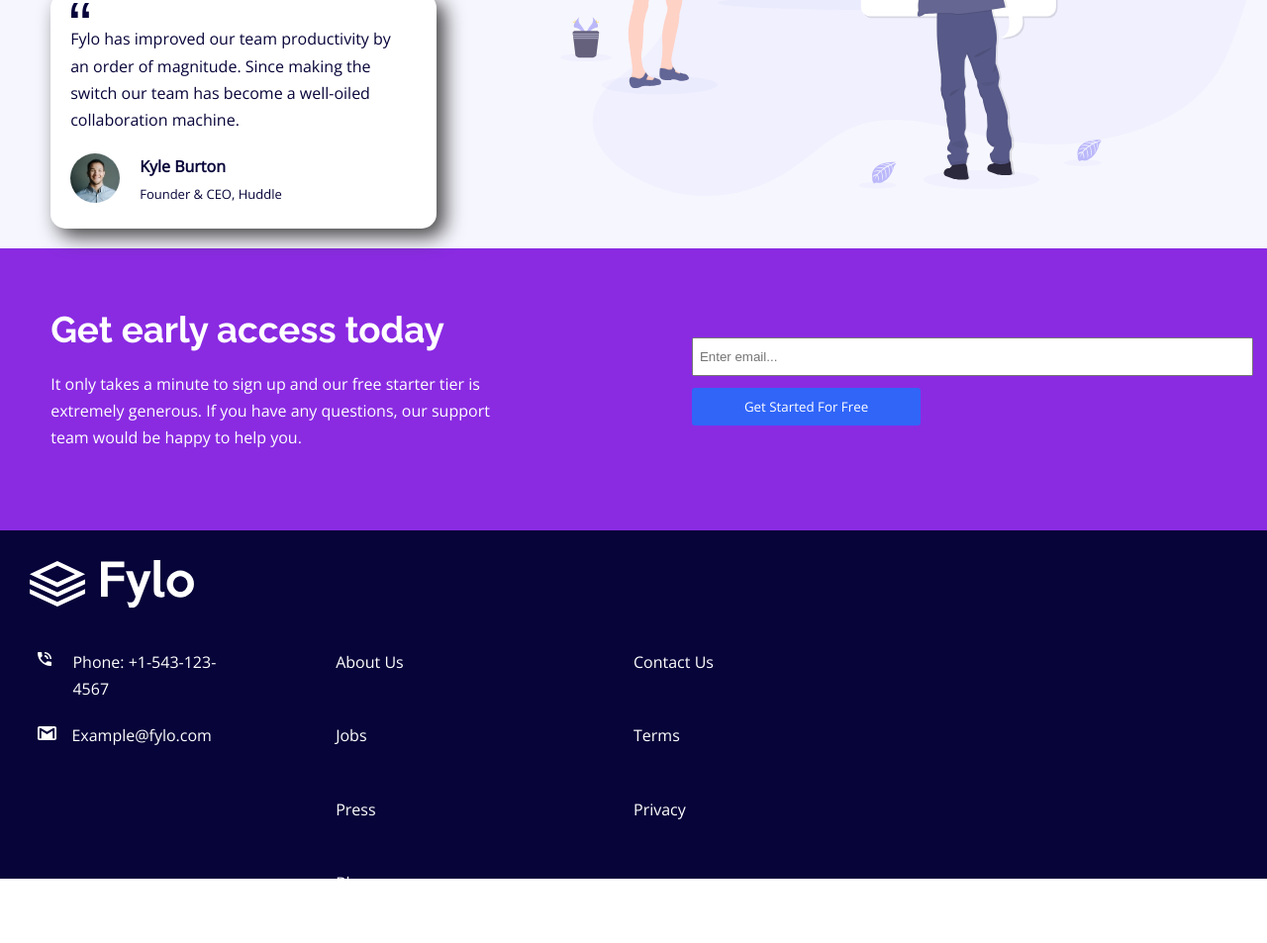
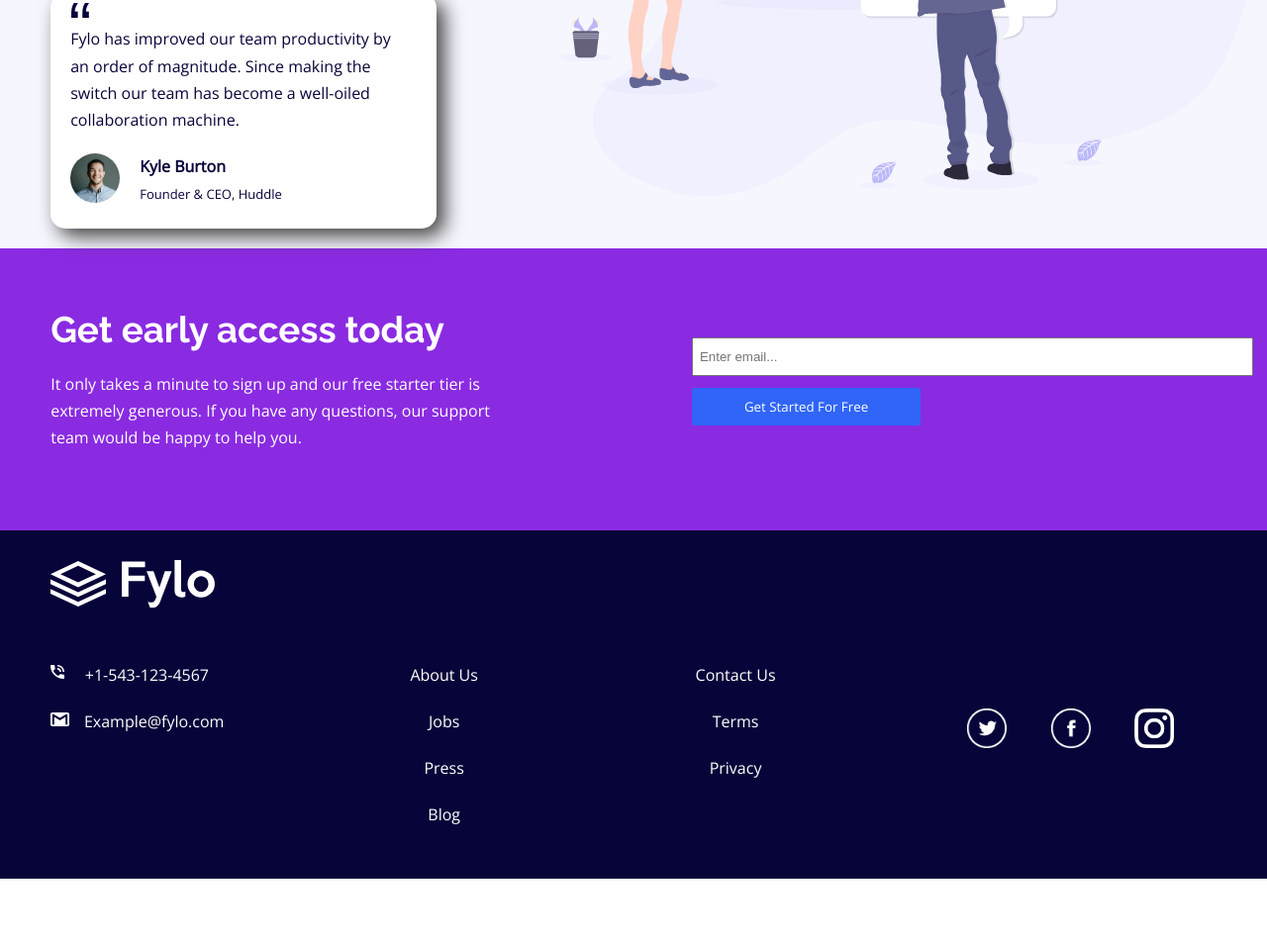
Before and after one commit to J-Wil21/Flyo-LandingPage, a plain HTML site: page index.html in a window 1280 px wide. Shown: the part 1215-2168 px from the top of the page at 99% size. After the commit the page ends 2103 px from the top, so only its background shows below. Drawn offline with nearby package versions, Linux system fonts and the light colour scheme.

Commit message:
Finished the landing page
Added social media logos. Finished the landing page.

```diff
--- a/css/style.css
+++ b/css/style.css
@@ -13,11 +13,13 @@ button {
     color: #fff;
     font-family: 'Open Sans', sans-serif;
     cursor: pointer;
+
 }
 
 button:hover {
     background-color: hsl(224, 100%, 70%);
     border: solid hsl(224, 100%, 70%);
+    box-shadow: hsl(238, 22%, 44%) 0 0 5px 0px;
 }
 
 .files,
@@ -230,18 +232,21 @@ footer {
 
 }
 
+
 .footer_grid {
-    margin: 3%;
+    margin: 4%;
     display: grid;
     grid-template-columns: 1fr 1fr 1fr 1fr;
     grid-template-rows: 1fr 1fr 1fr 1fr;
+    text-align: center;
 }
 
 .grid1 {
     grid-column: 1;
-    display:flex;
+    display: flex;
 }
-.grid1>img{
+
+.grid1>img {
     width: 14px;
     height: 14px;
     margin-right: 7%;
@@ -252,6 +257,7 @@ footer {
     grid-row: 2;
     display: flex;
 }
+
 .grid2>img {
     width: 19px;
     height: 14px;
@@ -294,21 +300,36 @@ footer {
 .grid9 {
     grid-column: 3;
     grid-row: 3;
+}
+
+.grid10 {
+    grid-column: 4;
+    grid-row: 2;
 
 }
 
-/* .footer_grid>div{
-    max-width: 100%;
-} */
-
-
+.grid10>img {
+    width: 40px;
+    padding: 0 20px;
+}
 
 .white {
     color: #fff;
+
+}
+
+a {
+    color: #fff;
+    text-decoration: none;
+}
+
+p>a:hover {
+    color: hsl(240, 67%, 84%);
+
 }
 
 .white_logo {
     filter: brightness(0) invert(1);
-    padding: 30px 0 0 30px;
+    padding: 30px 0 0 4%;
 
 }
--- a/index.html
+++ b/index.html
@@ -93,56 +93,63 @@
     <div class="footer_grid">
       <div class="grid1">
         <img src="images/icon-phone.svg">
-        <p class="white">
-          Phone: +1-543-123-4567
+        <p>
+          <a href="tel:+1-543-123-4567">+1-543-123-4567</a>
         </p>
       </div>
 
       <div class="grid2">
         <img src="images/icon-email.svg">
-        <p class="white">
-          Example@fylo.com
+        <p >
+           <a href="mailto:Example@fylo.com">Example@fylo.com</a>
         </p>
       </div>
 
       <div class="grid3">
-        <p class="white">
-          About Us
+        <p >
+          <a href="#">About Us</a>
         </p>
       </div>
 
       <div class="grid4">
-        <p class="white">
-          Jobs
+        <p >
+          <a href="#">Jobs</a>
         </p>
       </div>
 
       <div class="grid5">
-        <p class="white">
-          Press
+        <p >
+          <a href="#">Press</a>
         </p>
       </div>
 
       <div class="grid6">
-        <p class="white">
-          Blog
+        <p >
+          <a href="#">Blog
+          </a>
         </p>
       </div>
 
       <div class="grid7">
-        <p class="white">
-          Contact Us
+        <p >
+          <a href="#">Contact Us</a>
         </p>
       </div>
       <div class="grid8">
-        <p class="white">
-          Terms
+        <p >
+          <a href="#">Terms</a>
         </p>
       </div>
       <div class="grid9">
-        <p class="white">
-          Privacy
-        </p>
+        <p>
+          <a href="#">Privacy</a>
+          </p>
+      </div>
+      <div class="grid10">
+        <img src="images/twitter.png" alt="Twitter logo to flyo Twitter page.">
+        <img src="images/facebook.png" alt="Facebook logo to flyo facebook page.">
+        <img src="images/instagram.png" alt="Instagram logo to flyo Instagram page.">
+
       </div>
     </div>
   </footer>
```
Also changed, not shown: images/facebook.png (added), images/instagram.png (added), images/twitter.png (added).
